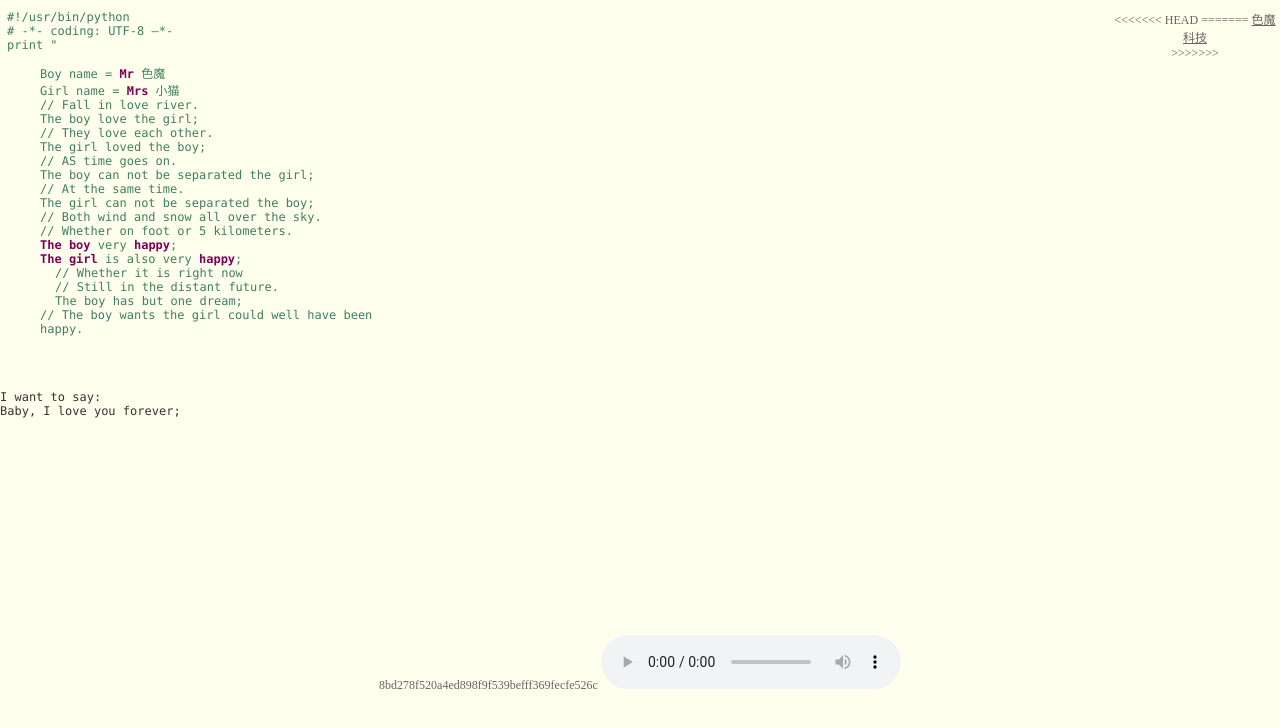
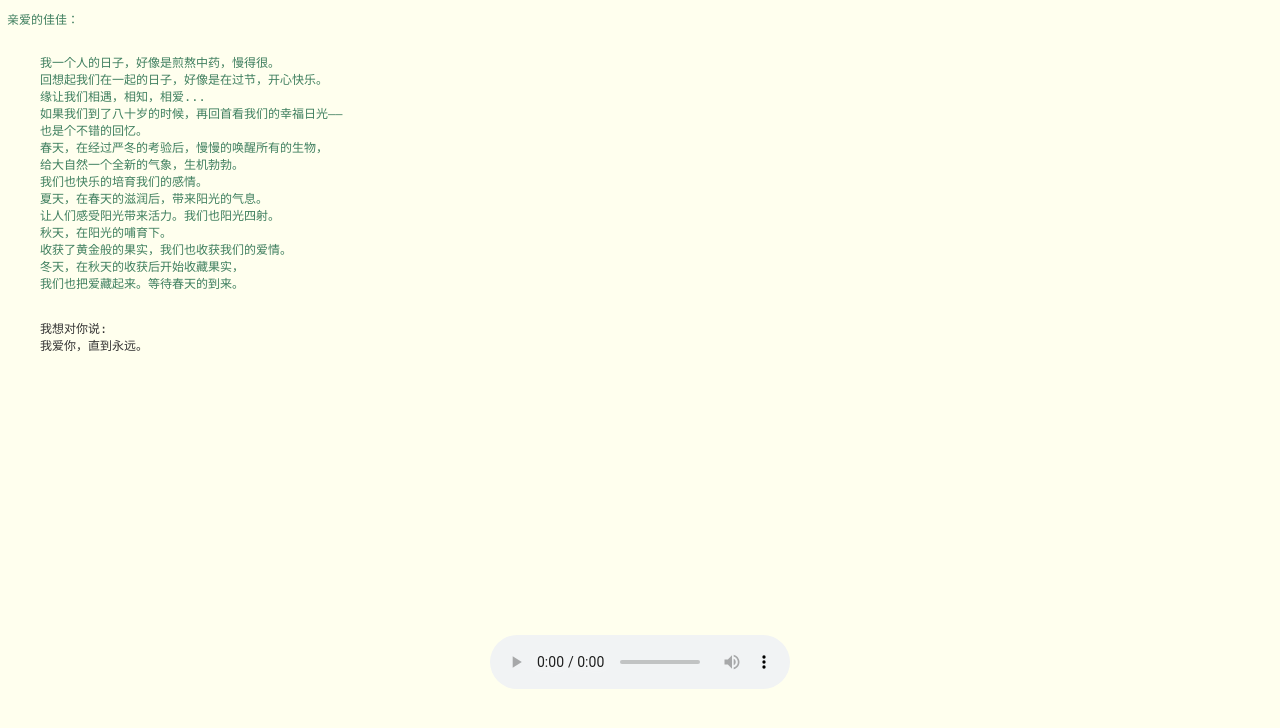
Before and after one commit to mylovejiajia/mylovejiajia.github.io, a plain HTML site: page index.html in a window 1280 px wide. Drawn offline with Linux system fonts and the light colour scheme; a script that the page names is missing.

Commit message:
修改成中文

```diff
--- a/index.html
+++ b/index.html
@@ -23,32 +23,28 @@
 <div id="mainDiv">
 	<div id="content">
 		<div id="code">
-			<span class="space"/><span class="comments">#!/usr/bin/python</span><br />
-			<span class="space"/><span class="comments"># -*- coding: UTF-8 –*-</span><br />
-			<span class="space"/><span class="comments">print "<br />
+			<span class="space"/><span class="comments">亲爱的佳佳：</span><br />
+
 			<blockquote>
-			Boy name = <span class="keyword">Mr</span> 色魔<br />
-			Girl name = <span class="keyword">Mrs</span> 小猫<br />
-			<span class="comments">// Fall in love river. </span><br />
-			The boy love the girl;<br />
-			<span class="comments">// They love each other.</span><br />
-			The girl loved the boy;<br />
-			<span class="comments">// AS time goes on.</span><br />
-			The boy can not be separated the girl;<br />
-			<span class="comments">// At the same time.</span><br />
-			The girl can not be separated the boy;<br />
-			<span class="comments">// Both wind and snow all over the sky.</span><br />
-			<span class="comments">// Whether on foot or 5 kilometers.</span><br />
-			<span class="keyword">The boy</span> very <span class="keyword">happy</span>;<br />
-			<span class="keyword">The girl</span> is also very <span class="keyword">happy</span>;<br />
-			<span class="placeholder"/><span class="comments">// Whether it is right now</span><br />
-			<span class="placeholder"/><span class="comments">// Still in the distant future.</span><br />
-			<span class="placeholder"/>The boy has but one dream;<br />
-			<span class="comments">// The boy wants the girl could well have been happy.</span><br /></blockquote></span><br />
+			<span class="keyword"></span><br />
+			<span class="comments">我一个人的日子，好像是煎熬中药，慢得很。</span><br />
+			<span class="comments">回想起我们在一起的日子，好像是在过节，开心快乐。</span><br />
+			<span class="comments">缘让我们相遇，相知，相爱...</span><br />
+			<span class="comments">如果我们到了八十岁的时候，再回首看我们的幸福日光——</span><br />
+			<span class="comments">也是个不错的回忆。</span><br />
+			<span class="comments">春天，在经过严冬的考验后，慢慢的唤醒所有的生物，</span><br />
+			<span class="comments">给大自然一个全新的气象，生机勃勃。</span><br />
+			<span class="comments">我们也快乐的培育我们的感情。</span><br />
+			<span class="comments">夏天，在春天的滋润后，带来阳光的气息。</span><br />
+			<span class="comments">让人们感受阳光带来活力。我们也阳光四射。</span><br />
+			<span class="comments">秋天，在阳光的哺育下。</span><br />
+			<span class="comments">收获了黄金般的果实，我们也收获我们的爱情。</span><br />
+			<span class="comments">冬天，在秋天的收获后开始收藏果实，</span><br />
+			<span class="comments">我们也把爱藏起来。等待春天的到来。</span><br />
 			<br>
 			<br>
-			I want to say:<br />
-			Baby, I love you forever;<br />
+			我想对你说:<br />
+			我爱你，直到永远。<br />
 		</div>
 		<div id="loveHeart">
 			<canvas id="garden"></canvas>
@@ -65,10 +61,6 @@
 		</div>
 	</div>
 	<div id="copyright">
-<<<<<<< HEAD
-=======
-		<a href="http://maniac.pw">色魔科技</a><br />
->>>>>>> 8bd278f520a4ed898f9f539befff369fecfe526c
 		<audio src="music/therose.aac" controls="controls" autoplay="autoplay"></audio>
 	</div>
 </div>
```
